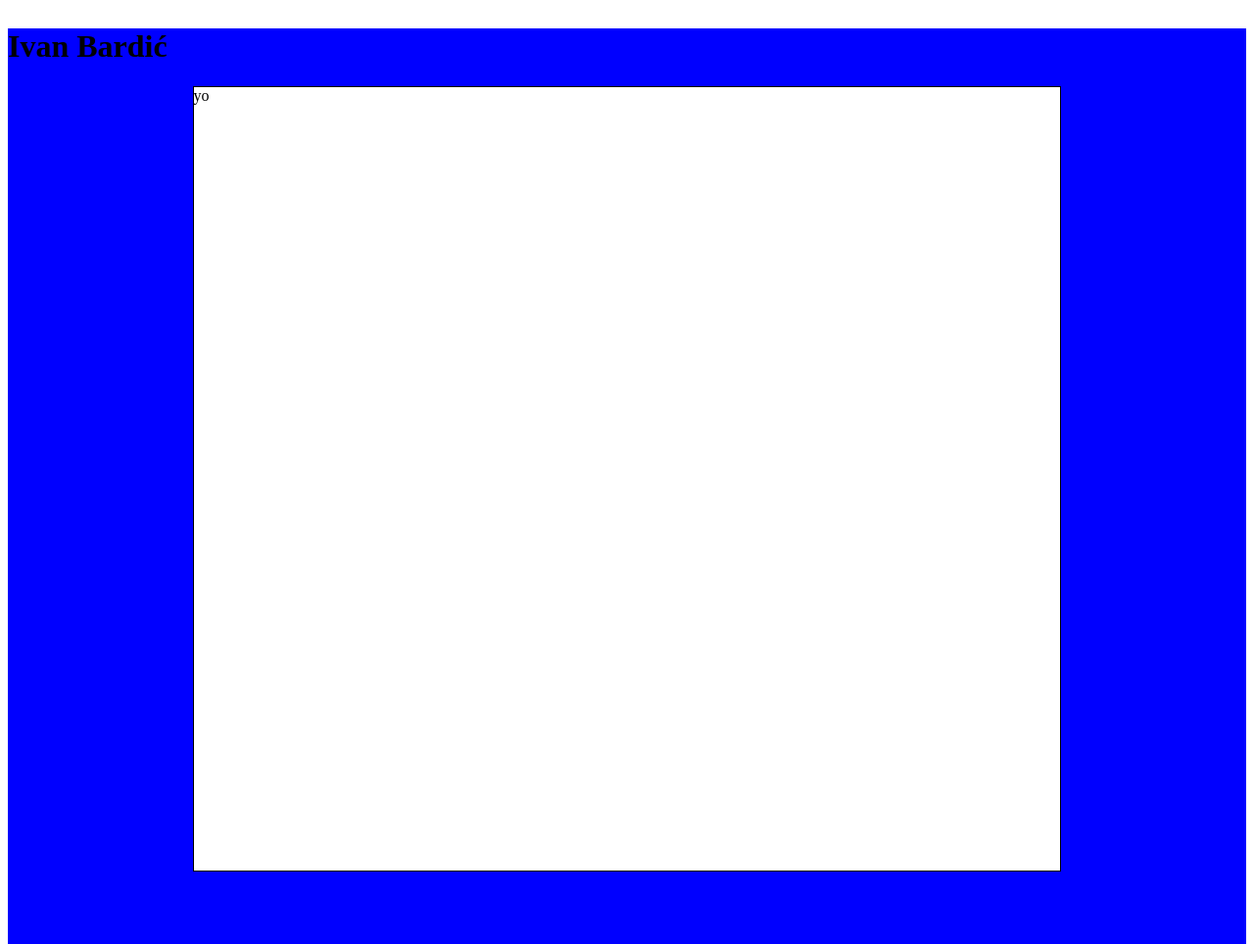
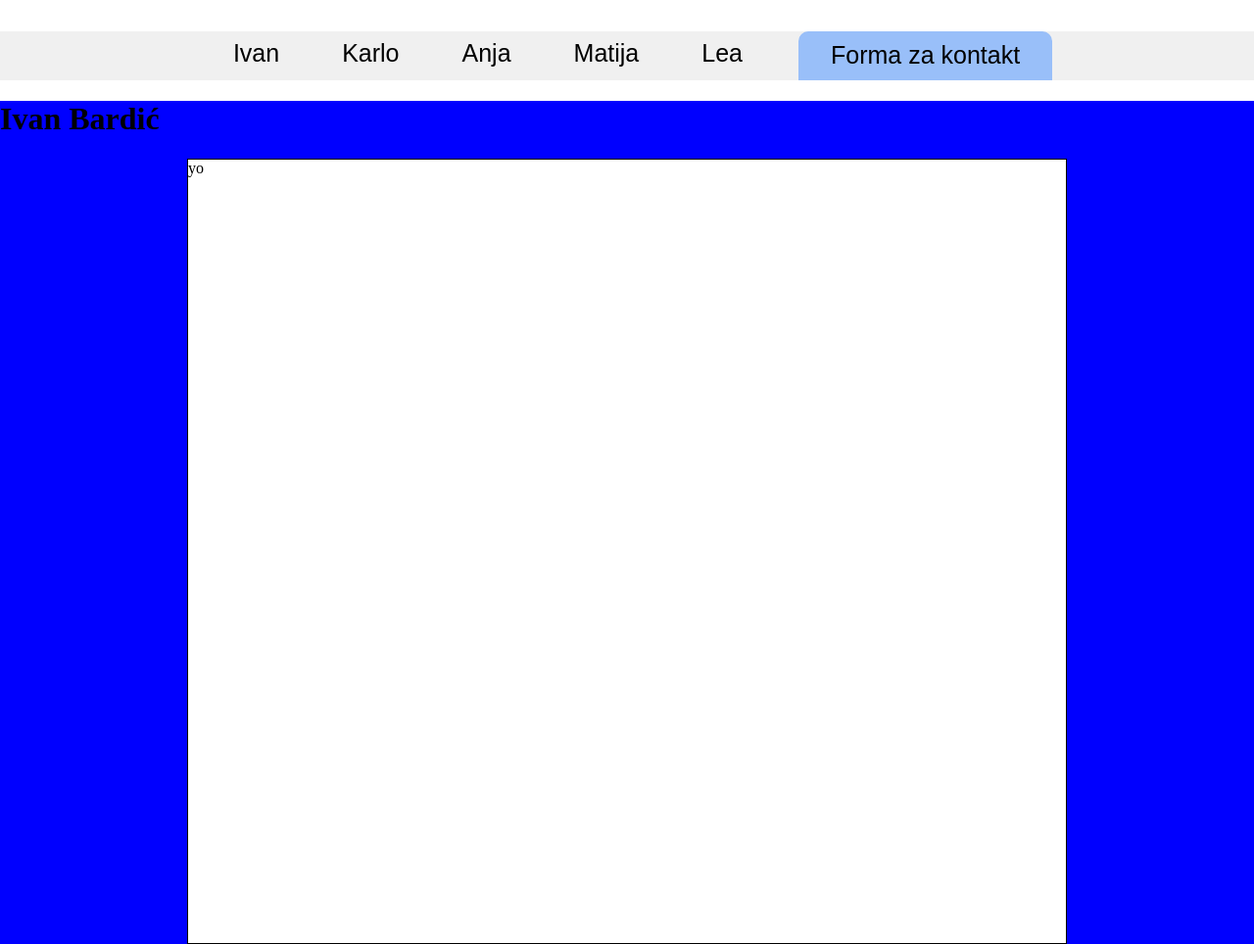
Before and after one commit to Power-RangersPP/webstranica, a React app: page / in a window 1280 px wide. Shown: the top 964 px of the page at 98% size. Built offline with nearby package versions, Linux system fonts and the light colour scheme.

Commit message:
implemented cool navbar

```diff
--- a/package.json
+++ b/package.json
@@ -23,12 +23,14 @@
     "style-loader": "^2.0.0",
     "webpack": "^5.37.1",
     "webpack-cli": "^4.7.0",
-    "webpack-dev-server": "^3.11.2"
+    "webpack-dev-server": "^2.4.5"
   },
   "dependencies": {
     "react": "^17.0.2",
     "react-dom": "^17.0.2",
+    "react-icons": "^4.2.0",
     "react-multi-carousel": "^2.6.3",
+    "react-router-dom": "^5.2.0",
     "styled-components": "^5.3.0",
     "url-loader": "^4.1.1"
   }
--- /dev/null
+++ b/src/components/Navbar.js
@@ -0,0 +1,37 @@
+import React from "react";
+import {NavLink, Nav, Bars, NavMenu, KontaktForma, Wrap} from "../styles/Navbar.style";
+import {BrowserRouter as Router,} from "react-router-dom";
+export const Navbar = ({}) => {
+  return (
+    <Router>
+    <Wrap>
+      <Nav>
+        <NavMenu>
+            <NavLink activeStyle={{"box-shadow": "inset 0 -5px 0 #99BFF9"}} to="/Ivan">
+               Ivan
+            </NavLink>
+            <NavLink activeStyle={{"box-shadow": "inset 0 -5px 0 #FC91BD"}} to="/Karlo">
+                Karlo
+            </NavLink>
+            <NavLink activeStyle={{"box-shadow": "inset 0 -5px 0 #D14C36"}} to="/Anja">
+                Anja
+            </NavLink>
+            <NavLink activeStyle={{"box-shadow": "inset 0 -5px 0 #FFE36F"}} to="/Matija">
+                Matija
+            </NavLink>
+            <NavLink activeStyle={{"box-shadow": "inset 0 -5px 0 #C6C9D2"}} to="/Lea">
+                Lea
+            </NavLink>
+        </NavMenu>
+        <Bars />
+        <KontaktForma to="/kontakt">
+            <span>Forma za kontakt</span>
+        </KontaktForma>
+      </Nav>
+      </Wrap>
+    </Router>
+
+  );
+};
+
+export default Navbar;
--- a/src/index.html
+++ b/src/index.html
@@ -8,6 +8,11 @@
     />
     <meta name="theme-color" content="#000000" />
     <title>Power Rangers</title>
+    <style>
+      body{
+        margin: auto;
+      }
+    </style>
   </head>
   <body>
     <noscript> You need to enable JavaScript to run this app. </noscript>
--- a/src/index.js
+++ b/src/index.js
@@ -1,9 +1,11 @@
 import React from "react";
 import ReactDOM from "react-dom";
 import Header from "./components/Header";
+import Navbar from "./components/Navbar";
 
 ReactDOM.render(
   <React.StrictMode>
+    <Navbar />
     <Header />
   </React.StrictMode>,
   document.getElementById("root")
--- /dev/null
+++ b/src/styles/Navbar.style.js
@@ -0,0 +1,84 @@
+import styled from "styled-components";
+import { FaBars } from 'react-icons/fa';
+import { NavLink as Link } from 'react-router-dom';
+
+export const Nav = styled.nav`
+  background: #F0F0F0;
+  height: 50px;
+  display: flex;
+  justify-content: center;
+  z-index: 10;
+`;
+
+export const NavLink = styled(Link)`
+  color: #000;
+  display: flex;
+  align-items: center;
+  text-decoration: none;
+  padding: 0 2rem;
+  height: 100%;
+  cursor: pointer;
+  border-bottom: 5px solid transparent;
+  font-size: 25px;
+  font-family: Arial, Helvetica, sans-serif;
+  @media (min-width: 768px) and (max-width: 1024px) {
+    font-size: 20px;
+    padding: 0 1rem;
+  }
+`;
+
+export const KontaktForma = styled(Link)`
+  background-color: #99BFF9;
+  width:auto;
+  color: #000;
+  display: flex;
+  align-items: center;
+  text-decoration: none;
+  padding: 0 2rem;
+  margin-left:1em;
+  height: 95%;
+  font-size: 25px;
+  font-family: Arial, Helvetica, sans-serif;
+  border: 1px solid transparent;
+  border-radius: 10px 10px 0px 0px;
+
+  @media screen and (max-width: 886px) and (min-width: 769px){
+    font-size: 15px;
+    padding: 0 1rem;
+    /*Font fix*/
+  }
+  @media (min-width: 769px) and (max-width: 1024px) {
+    font-size: 20px;
+    padding: 0 1rem;
+  }
+  @media screen and (max-width: 768px) {
+    padding: 0 2rem;
+    margin-right:10%;
+  }
+`;
+
+export const Bars = styled(FaBars)`
+  display: none;
+  color: #747474;
+  @media screen and (max-width: 768px) {
+    display: block;
+    position: inherit;
+    top: 1;
+    left: 1;
+    transform: translate(-120%,40%);
+    font-size: 1.8rem;
+  }
+`;
+
+export const NavMenu = styled.div`
+  display: flex;
+  align-items: center;
+  margin-right: 0px;
+  @media screen and (max-width: 768px) {
+    display: none;
+  }
+`;
+
+export const Wrap = styled.div`
+  padding-top:2em;
+`;
```
Also changed, not shown: 2 other files.
